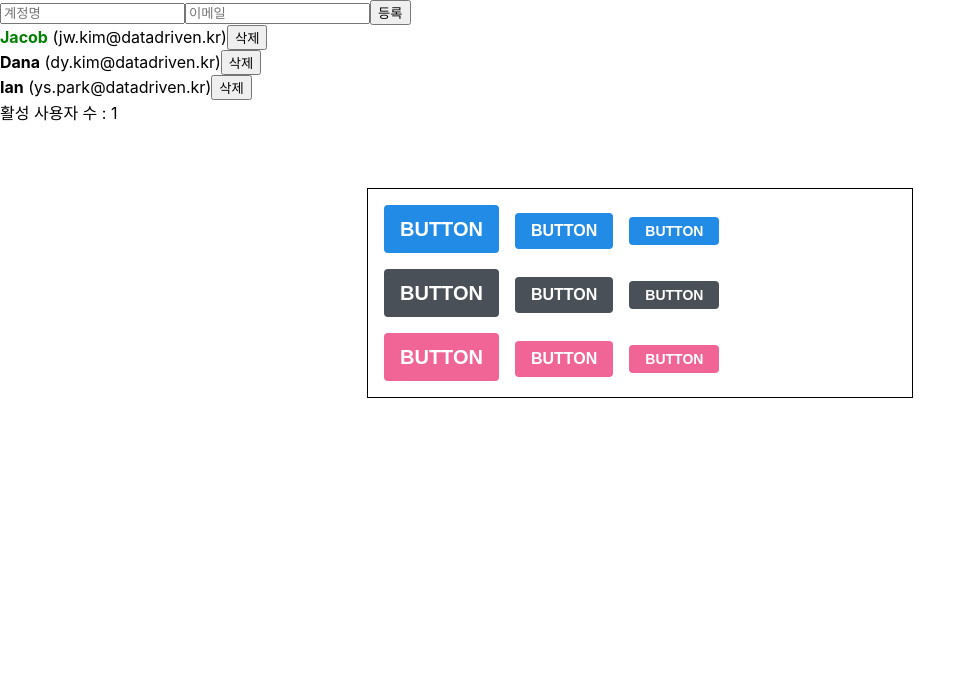
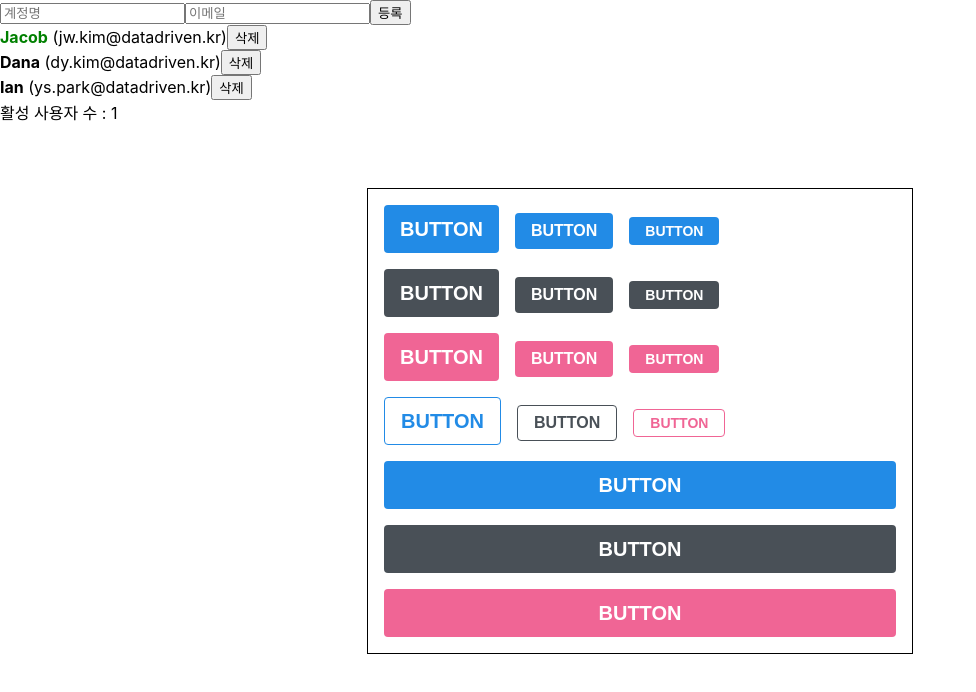
Before and after one commit to jinimong/begin-react, a React (Create React App) app: page / in a window 1280 px wide. Shown: the top 692 px of the page, without its empty margins (0-976 px from the left). Built offline with nearby package versions, Linux system fonts and the light colour scheme.

Commit message:
Add options (outline, fullWidth)

```diff
--- a/src/Style.js
+++ b/src/Style.js
@@ -64,6 +64,28 @@
             BUTTON
           </Button>
         </ButtonGroup>
+        <ButtonGroup>
+          <Button size="large" outline>
+            BUTTON
+          </Button>
+          <Button color="gray" outline>
+            BUTTON
+          </Button>
+          <Button color="pink" size="small" outline>
+            BUTTON
+          </Button>
+        </ButtonGroup>
+        <ButtonGroup>
+          <Button size="large" fullWidth>
+            BUTTON
+          </Button>
+          <Button size="large" color="gray" fullWidth>
+            BUTTON
+          </Button>
+          <Button size="large" color="pink" fullWidth>
+            BUTTON
+          </Button>
+        </ButtonGroup>
       </AppBlock>
     </ThemeProvider>
   );
--- a/src/components/Button.js
+++ b/src/components/Button.js
@@ -13,6 +13,17 @@
       &:active {
         background: ${darken(0.1, selected)};
       }
+      ${(props) =>
+        props.outline &&
+        css`
+          color: ${selected};
+          background: none;
+          border: 1px solid ${selected};
+          &:hover {
+            background: ${selected};
+            color: white;
+          }
+        `}
     `;
   }}
 `;
@@ -39,6 +50,19 @@
   `}
 `;
 
+const fullWidthStyle = css`
+  ${(props) =>
+    props.fullWidth &&
+    css`
+      width: 100%;
+      justify-content: center;
+      &:not(:first-child) {
+        margin-left: 0;
+        margin-top: 1rem;
+      }
+    `}
+`;
+
 const StyledButton = styled.button`
   /* 공통 스타일 */
   display: inline-flex;
@@ -58,14 +82,21 @@
   ${colorStyles}
 
   /* 기타 */
-  & + & {
+  &:not(:first-child) {
     margin-left: 1rem;
   }
+  ${fullWidthStyle}
 `;
 
-function Button({ children, color, size, ...rest }) {
+function Button({ children, color, size, outline, fullWidth, ...rest }) {
   return (
-    <StyledButton color={color} size={size} {...rest}>
+    <StyledButton
+      color={color}
+      size={size}
+      outline={outline}
+      fullWidth={fullWidth}
+      {...rest}
+    >
       {children}
     </StyledButton>
   );
```
